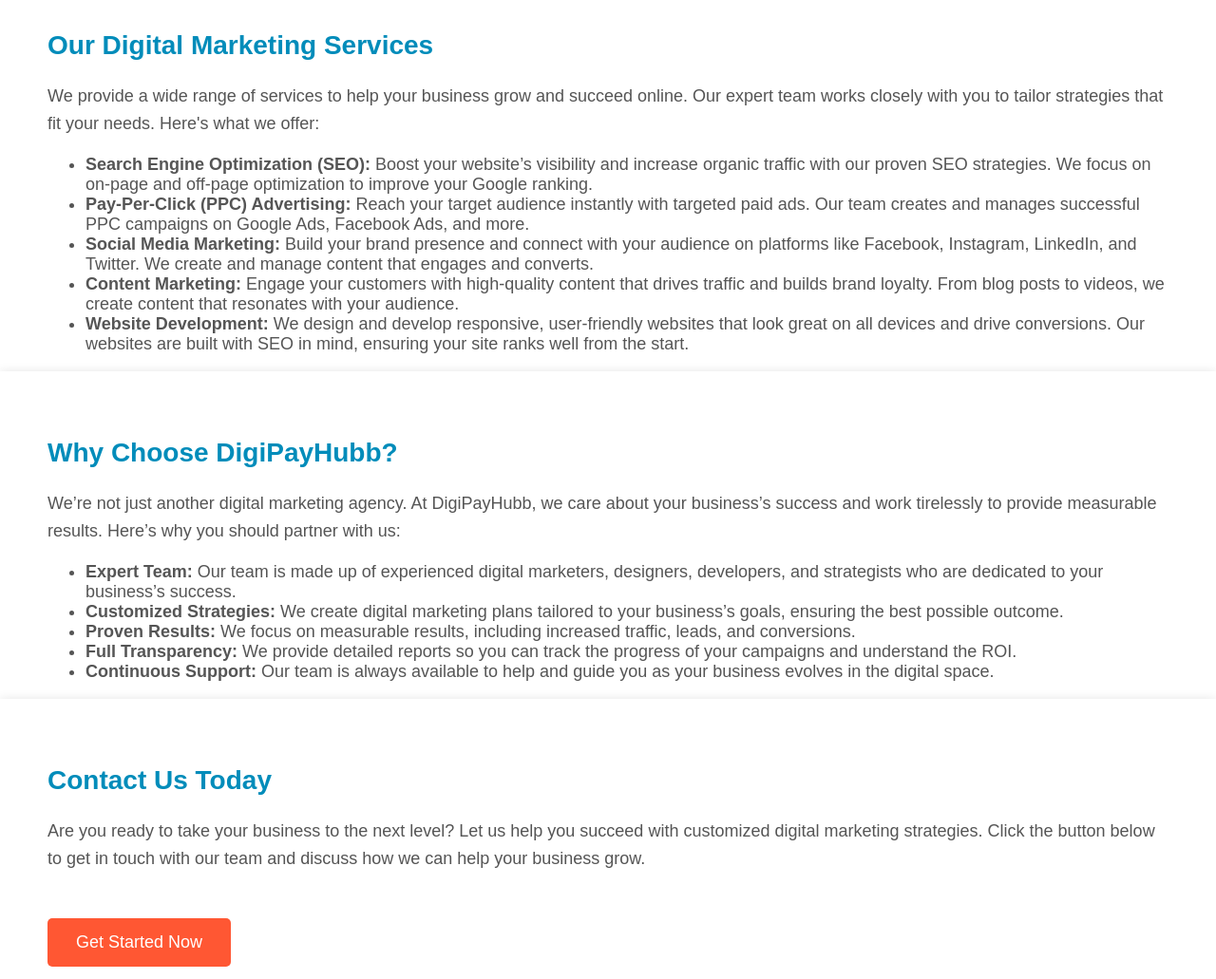
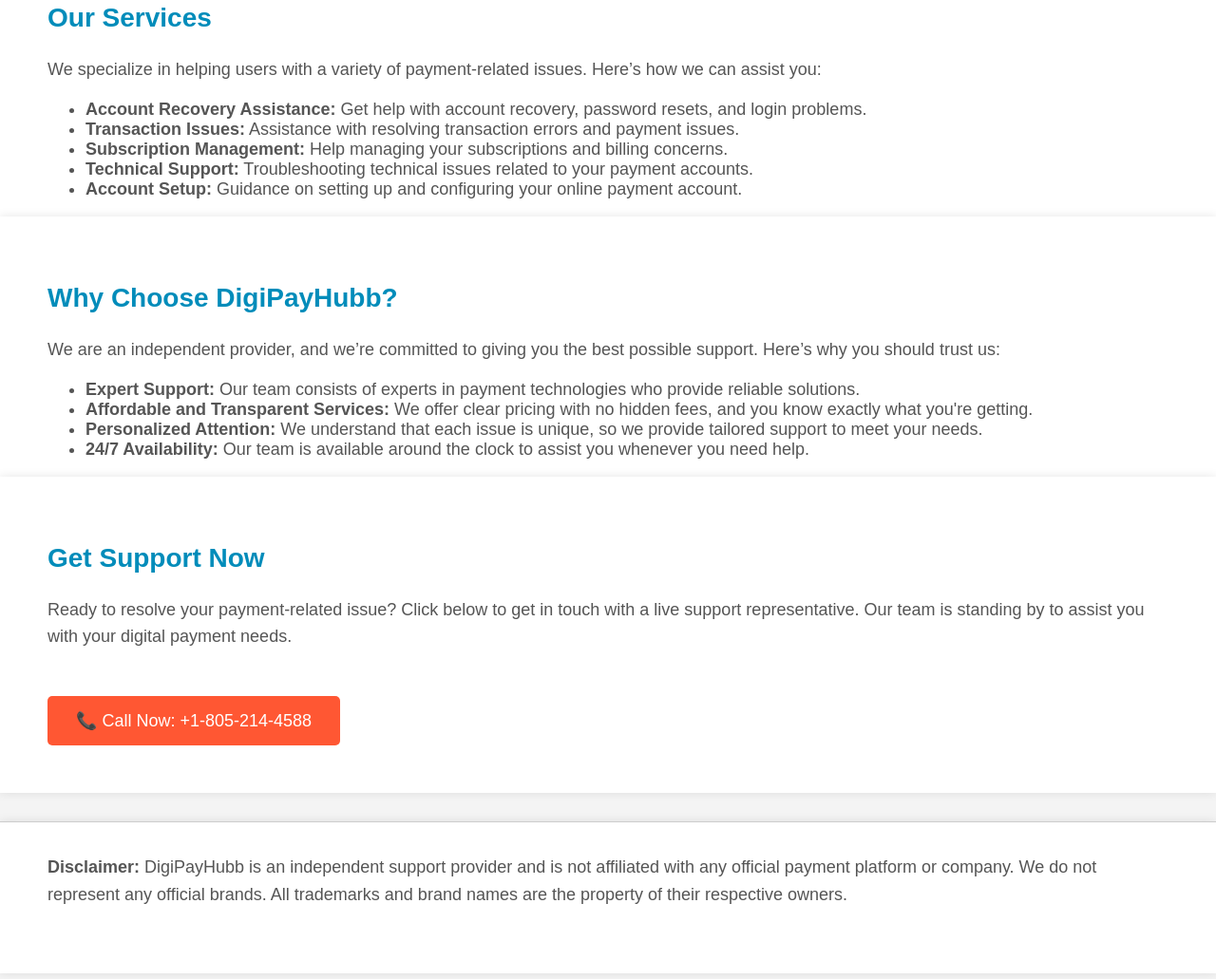
Before and after one commit to robert9868/digipayhubb, a plain HTML site: page index.html in a window 1280 px wide. Shown: the part 421-1452 px from the top of the page at 95% size. Drawn offline with Linux system fonts and the light colour scheme.

Commit message:
Update index.html

```diff
--- a/index.html
+++ b/index.html
@@ -3,10 +3,10 @@
 <head>
     <meta charset="UTF-8">
     <meta name="viewport" content="width=device-width, initial-scale=1.0">
-    <meta name="description" content="DigiPayHubb - Your One-Stop Digital Marketing Solution">
-    <meta name="keywords" content="digital marketing, SEO, PPC, social media marketing, content marketing, website development">
+    <meta name="description" content="DigiPayHubb - Independent Support for Digital Payment Services">
+    <meta name="keywords" content="digital payment help, online payment issues, account recovery support, payment troubleshooting">
     <meta name="author" content="DigiPayHubb">
-    <title>DigiPayHubb - Digital Marketing Services</title>
+    <title>DigiPayHubb - Independent Digital Payment Support</title>
     <style>
         body {
             font-family: Arial, sans-serif;
@@ -73,6 +73,13 @@
         footer p {
             margin: 0;
         }
+        .disclaimer {
+            font-size: 14px;
+            color: #777;
+            border-top: 1px solid #ccc;
+            margin-top: 30px;
+            padding-top: 15px;
+        }
         .container {
             padding-bottom: 100px; /* Ensures footer does not cover content */
         }
@@ -82,43 +89,46 @@
 
     <header>
         <h1>DigiPayHubb</h1>
-        <p>Your One-Stop Digital Marketing Solution</p>
+        <p>Your Independent Digital Payment Support Service</p>
     </header>
 
     <div class="container">
         <section>
             <h1>Welcome to DigiPayHubb</h1>
-            <p>DigiPayHubb is a leading digital marketing agency dedicated to helping businesses thrive in the digital world. We offer innovative strategies to boost your brand's online presence, drive traffic, and increase conversions. Whether you're looking to improve your SEO rankings or run targeted PPC ads, we've got you covered with a comprehensive range of services.</p>
+            <p>DigiPayHubb provides independent tech support services for users encountering issues with their online payment accounts. Whether you're struggling with login issues, account recovery, or troubleshooting, our team is here to assist you.</p>
         </section>
 
         <section>
-            <h2>Our Digital Marketing Services</h2>
-            <p>We provide a wide range of services to help your business grow and succeed online. Our expert team works closely with you to tailor strategies that fit your needs. Here's what we offer:</p>
+            <h2>Our Services</h2>
+            <p>We specialize in helping users with a variety of payment-related issues. Here’s how we can assist you:</p>
             <ul>
-                <li><strong>Search Engine Optimization (SEO):</strong> Boost your website’s visibility and increase organic traffic with our proven SEO strategies. We focus on on-page and off-page optimization to improve your Google ranking.</li>
-                <li><strong>Pay-Per-Click (PPC) Advertising:</strong> Reach your target audience instantly with targeted paid ads. Our team creates and manages successful PPC campaigns on Google Ads, Facebook Ads, and more.</li>
-                <li><strong>Social Media Marketing:</strong> Build your brand presence and connect with your audience on platforms like Facebook, Instagram, LinkedIn, and Twitter. We create and manage content that engages and converts.</li>
-                <li><strong>Content Marketing:</strong> Engage your customers with high-quality content that drives traffic and builds brand loyalty. From blog posts to videos, we create content that resonates with your audience.</li>
-                <li><strong>Website Development:</strong> We design and develop responsive, user-friendly websites that look great on all devices and drive conversions. Our websites are built with SEO in mind, ensuring your site ranks well from the start.</li>
+                <li><strong>Account Recovery Assistance:</strong> Get help with account recovery, password resets, and login problems.</li>
+                <li><strong>Transaction Issues:</strong> Assistance with resolving transaction errors and payment issues.</li>
+                <li><strong>Subscription Management:</strong> Help managing your subscriptions and billing concerns.</li>
+                <li><strong>Technical Support:</strong> Troubleshooting technical issues related to your payment accounts.</li>
+                <li><strong>Account Setup:</strong> Guidance on setting up and configuring your online payment account.</li>
             </ul>
         </section>
 
         <section>
             <h2>Why Choose DigiPayHubb?</h2>
-            <p>We’re not just another digital marketing agency. At DigiPayHubb, we care about your business’s success and work tirelessly to provide measurable results. Here’s why you should partner with us:</p>
+            <p>We are an independent provider, and we’re committed to giving you the best possible support. Here’s why you should trust us:</p>
             <ul>
-                <li><strong>Expert Team:</strong> Our team is made up of experienced digital marketers, designers, developers, and strategists who are dedicated to your business’s success.</li>
-                <li><strong>Customized Strategies:</strong> We create digital marketing plans tailored to your business’s goals, ensuring the best possible outcome.</li>
-                <li><strong>Proven Results:</strong> We focus on measurable results, including increased traffic, leads, and conversions.</li>
-                <li><strong>Full Transparency:</strong> We provide detailed reports so you can track the progress of your campaigns and understand the ROI.</li>
-                <li><strong>Continuous Support:</strong> Our team is always available to help and guide you as your business evolves in the digital space.</li>
+                <li><strong>Expert Support:</strong> Our team consists of experts in payment technologies who provide reliable solutions.</li>
+                <li><strong>Affordable and Transparent Services:</strong> We offer clear pricing with no hidden fees, and you know exactly what you're getting.</li>
+                <li><strong>Personalized Attention:</strong> We understand that each issue is unique, so we provide tailored support to meet your needs.</li>
+                <li><strong>24/7 Availability:</strong> Our team is available around the clock to assist you whenever you need help.</li>
             </ul>
         </section>
 
         <section>
-            <h2>Contact Us Today</h2>
-            <p>Are you ready to take your business to the next level? Let us help you succeed with customized digital marketing strategies. Click the button below to get in touch with our team and discuss how we can help your business grow.</p>
-            <a href="https://digipayhubb.contactus.com" class="cta-button">Get Started Now</a>
+            <h2>Get Support Now</h2>
+            <p>Ready to resolve your payment-related issue? Click below to get in touch with a live support representative. Our team is standing by to assist you with your digital payment needs.</p>
+            <a href="tel:+18052144588" class="cta-button">📞 Call Now: +1-805-214-4588</a>
+        </section>
+
+        <section class="disclaimer">
+            <p><strong>Disclaimer:</strong> DigiPayHubb is an independent support provider and is not affiliated with any official payment platform or company. We do not represent any official brands. All trademarks and brand names are the property of their respective owners.</p>
         </section>
     </div>
 
```
